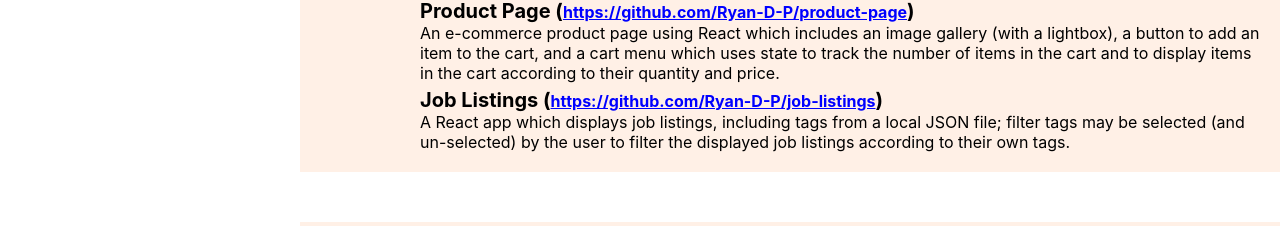
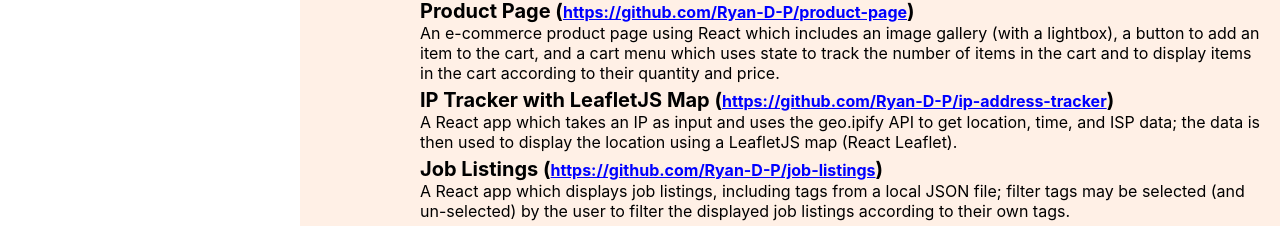
Before and after one commit to Ryan-D-P/portfolio-app, a React (Create React App) app: page /portfolio-app/resume in a window 1280 px wide. Shown: the part 574-800 px from the top of the page. Built offline with nearby package versions, Linux system fonts and the light colour scheme.

Commit message:
New experience to resume.

```diff
--- a/src/Resume.js
+++ b/src/Resume.js
@@ -42,6 +42,10 @@ const Resume = () => {
                         <p>An e-commerce product page using React which includes an image gallery (with a lightbox), a button to add an item to the cart, and a cart menu which uses state to track the number of items in the cart and to display items in the cart according to their quantity and price.</p>
                     </div>
                     <div className="experience">
+                        <h3>IP Tracker with LeafletJS Map (<a href="https://github.com/Ryan-D-P/ip-address-tracker" target="_blank" rel="noopener noreferrer">https://github.com/Ryan-D-P/ip-address-tracker</a>)</h3>
+                        <p>A React app which takes an IP as input and uses the geo.ipify API to get location, time, and ISP data; the data is then used to display the location using a LeafletJS map (React Leaflet).</p>
+                    </div>
+                    <div className="experience">
                         <h3>Job Listings (<a href="https://github.com/Ryan-D-P/job-listings" target="_blank" rel="noopener noreferrer">https://github.com/Ryan-D-P/job-listings</a>)</h3>
                         <p>A React app which displays job listings, including tags from a local JSON file; filter tags may be selected (and un-selected) by the user to filter the displayed job listings according to their own tags.</p>
                     </div>
```
